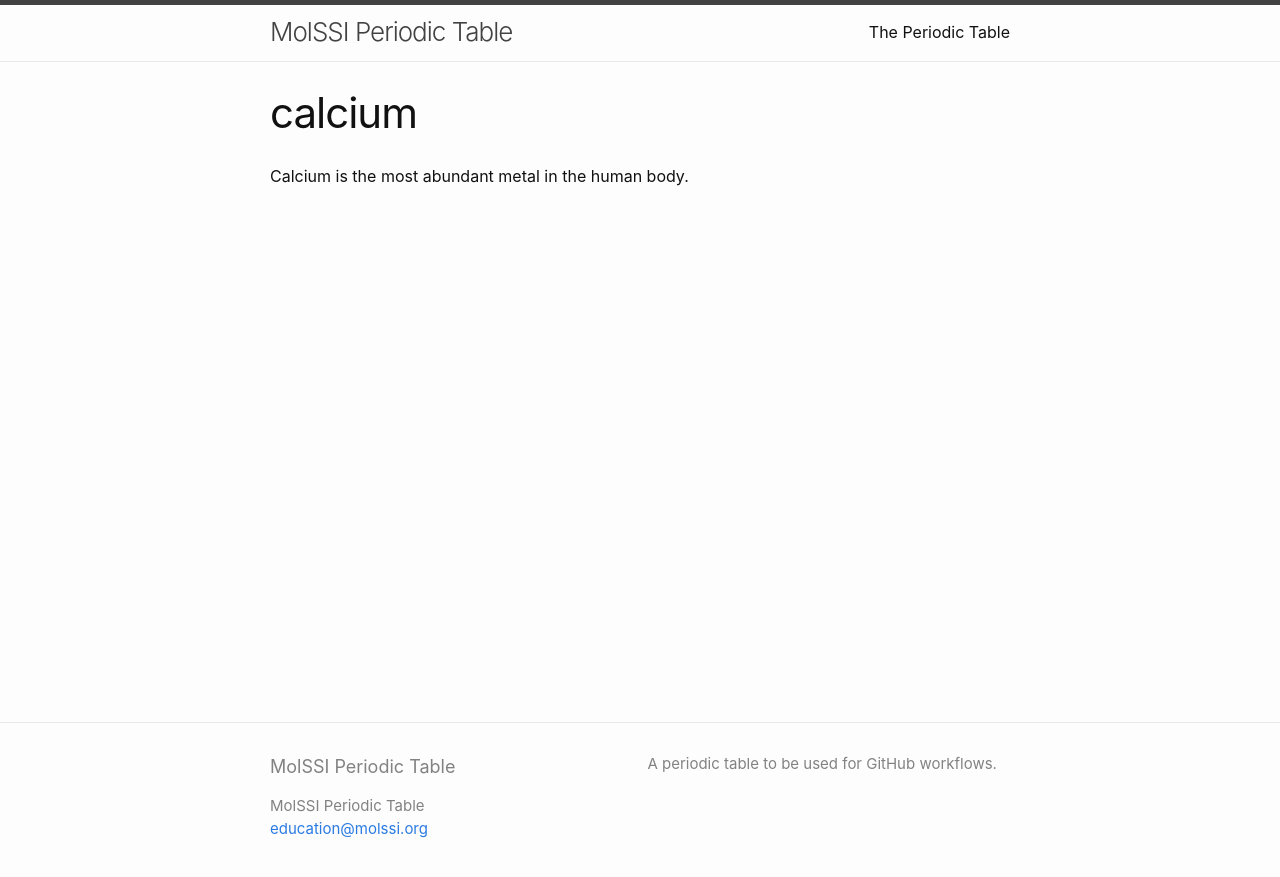
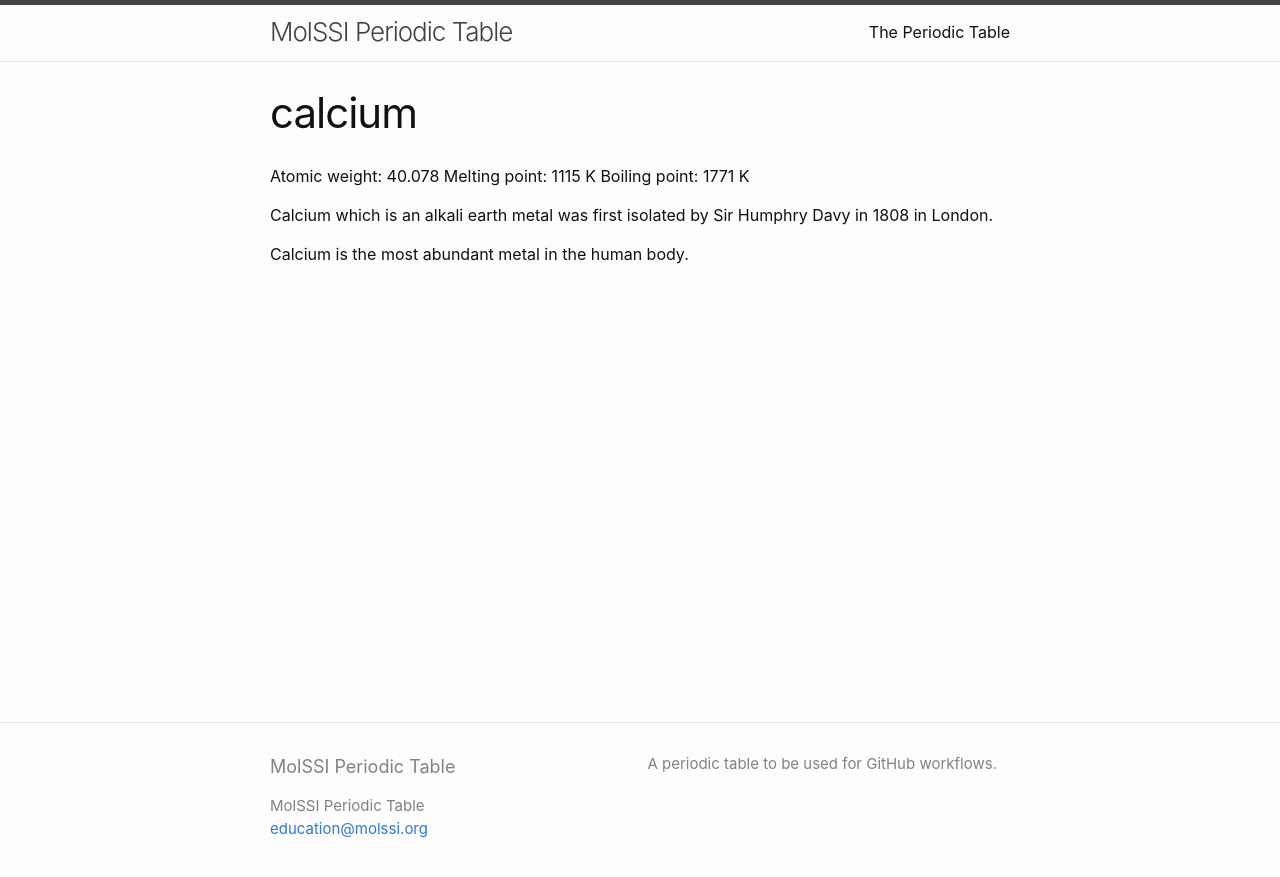
Before and after one commit to MolSSI-Education/periodic-table, a Jekyll site: the page built from elements/calcium.md, in a window 1280 px wide. Shown: the top 877 px of the page. Built offline with Jekyll 4.4.1, drawn with Linux system fonts in a browser that asks for light colours.

Commit message:
Add info for Ca

```diff
--- a/elements/calcium.md
+++ b/elements/calcium.md
@@ -2,5 +2,10 @@
 layout: page
 title: calcium
 ---
+Atomic weight: 40.078
+Melting point: 1115 K
+Boiling point: 1771 K
+
+Calcium which is an alkali earth metal was first isolated by Sir Humphry Davy in 1808 in London.
 
 Calcium is the most abundant metal in the human body.
```
